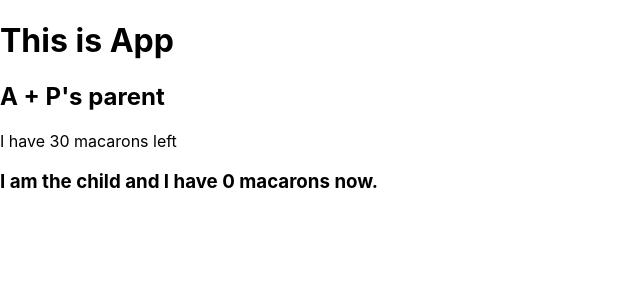
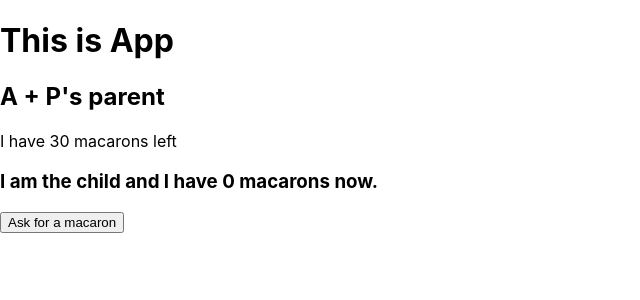
Before and after one commit to selmaT273/301-react, a React (Create React App) app in the folder class03/demo/: page / in a window 1280 px wide. Shown: the top 300 px of the page, without its empty margins (0-640 px from the left). Built offline with nearby package versions, Linux system fonts and the light colour scheme.

Commit message:
added event handler to run when button is clicked, but just console logs for now

```diff
--- a/class03/demo/src/Child.js
+++ b/class03/demo/src/Child.js
@@ -1,13 +1,21 @@
 import React from 'react';
 
 class Child extends React.Component {
+
+    //need an event handler to run when child asks for a macaron
+    giveMacaron = () => {
+        console.log('give a macaron');
+    }
+
     render(){
         // using this.props allows us to access the props(in this case, an object) that we sent over from the parent
         console.log('child props', this.props);
         return(
             <>
             <h3>I am the child and I have {this.props.aMacarons} macarons now.</h3>
+            <button onClick={this.giveMacaron}>Ask for a macaron</button>
             </>
+            // we can use this.EventHandler to refer to this instance of child that will be created
         );
     }
 }
```
